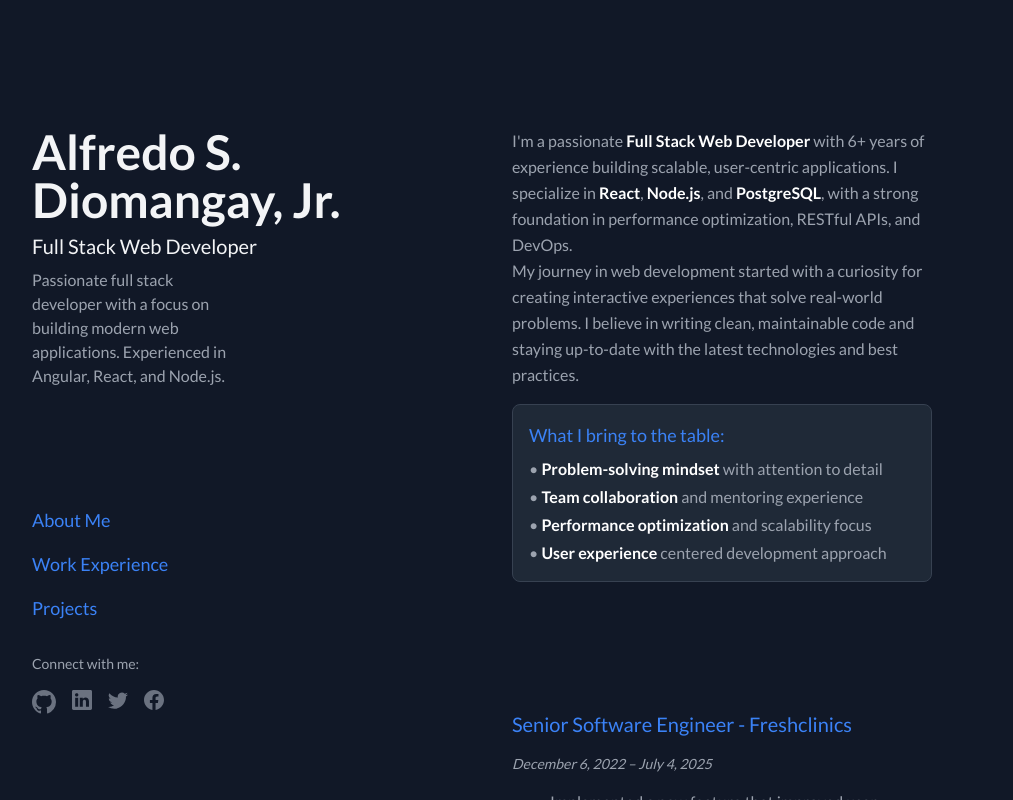
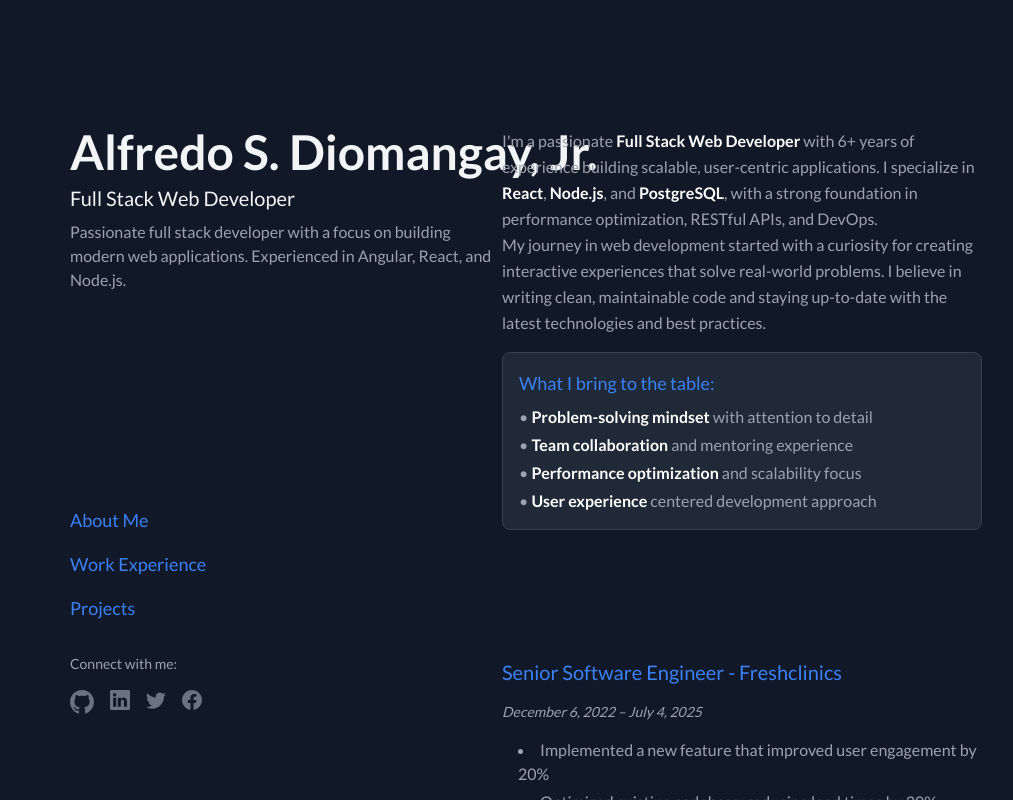
Before and after one commit to rheddi02/my-portfolio, an Angular app: page / in a window 1280 px wide. Shown: the whole page, without its empty margins (138-1151 px from the left). Built offline with nearby package versions, Linux system fonts and the light colour scheme.

Commit message:
fix: scrolling

```diff
--- a/src/app/pages/home/home.html
+++ b/src/app/pages/home/home.html
@@ -1,6 +1,6 @@
 <div class="w-full bg-gray-900 text-gray-100">
-  <div class="mx-auto grid grid-cols-2 gap-5">
-    <div class="h-screen flex flex-col mr-10 pt-32 w-2/3 ml-auto">
+  <div class="">
+    <header class="h-screen flex flex-col mr-10 pt-32 pl-52 ml-auto fixed">
       <div class="flex flex-col gap-2 flex-grow">
         <p class="text-5xl font-bold">{{ profile.name }}</p>
         <p class="text-xl">{{ profile.position }}</p>
@@ -26,17 +26,17 @@
         </p>
       </div>
       <app-social></app-social>
-    </div>
-    <div class="h-screen overflow-y-auto pt-32">
-      <div class="w-2/3 mr-auto">
-        <section class="mb-32" id="about">
+    </header>
+    <main class="h-screen overflow-auto relative">
+      <div class="pr-40 pt-32 w-1/2 ml-auto">
+        <section class="mb-32">
           <app-about></app-about>
         </section>
         <section class="mb-32">
-            <app-experience></app-experience>
+          <app-experience></app-experience>
         </section>
         <section class="mb-32">
-            <app-project></app-project>
+          <app-project></app-project>
         </section>
 
         <section class="mb-32">
@@ -52,6 +52,6 @@
           </ul>
         </section>
       </div>
-    </div>
+    </main>
   </div>
 </div>
```
